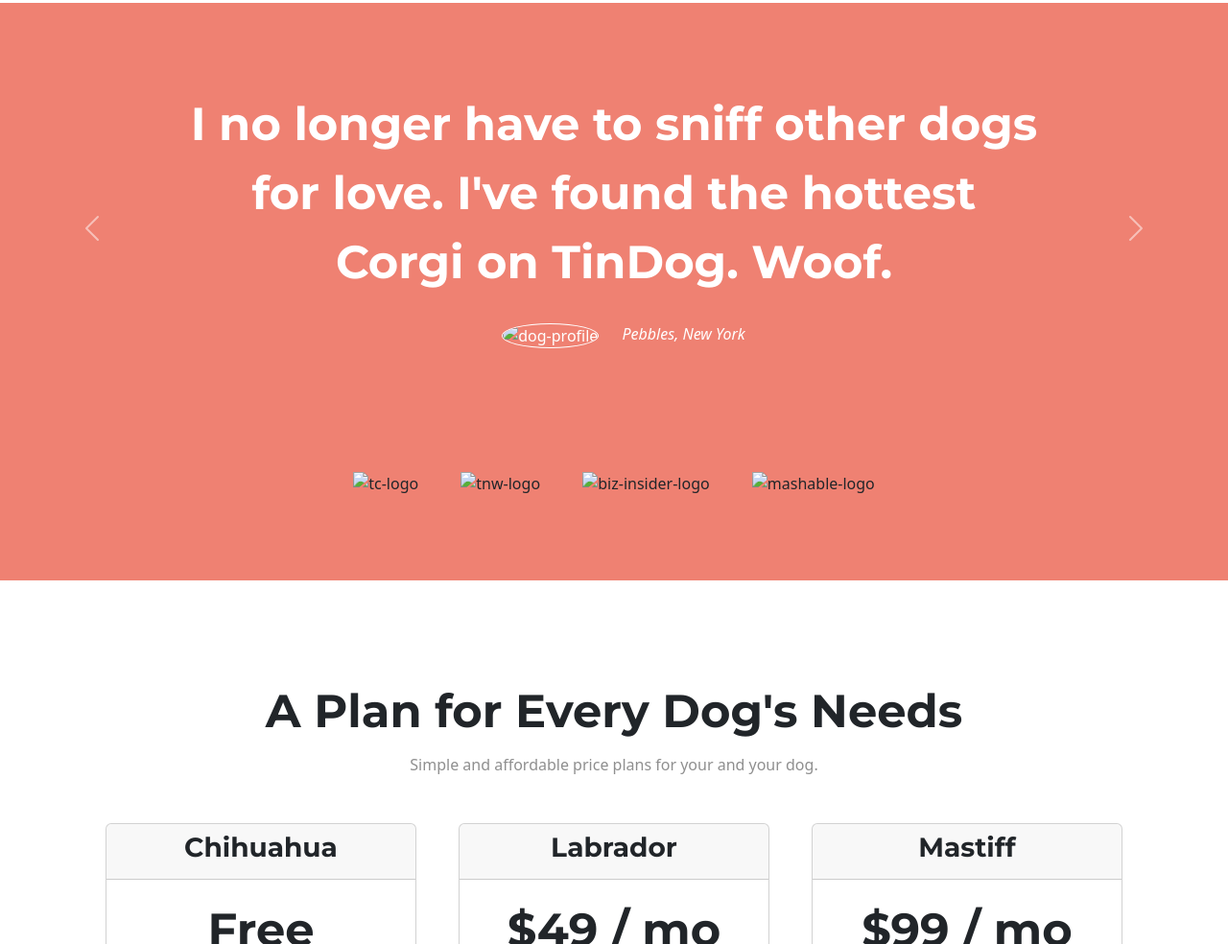
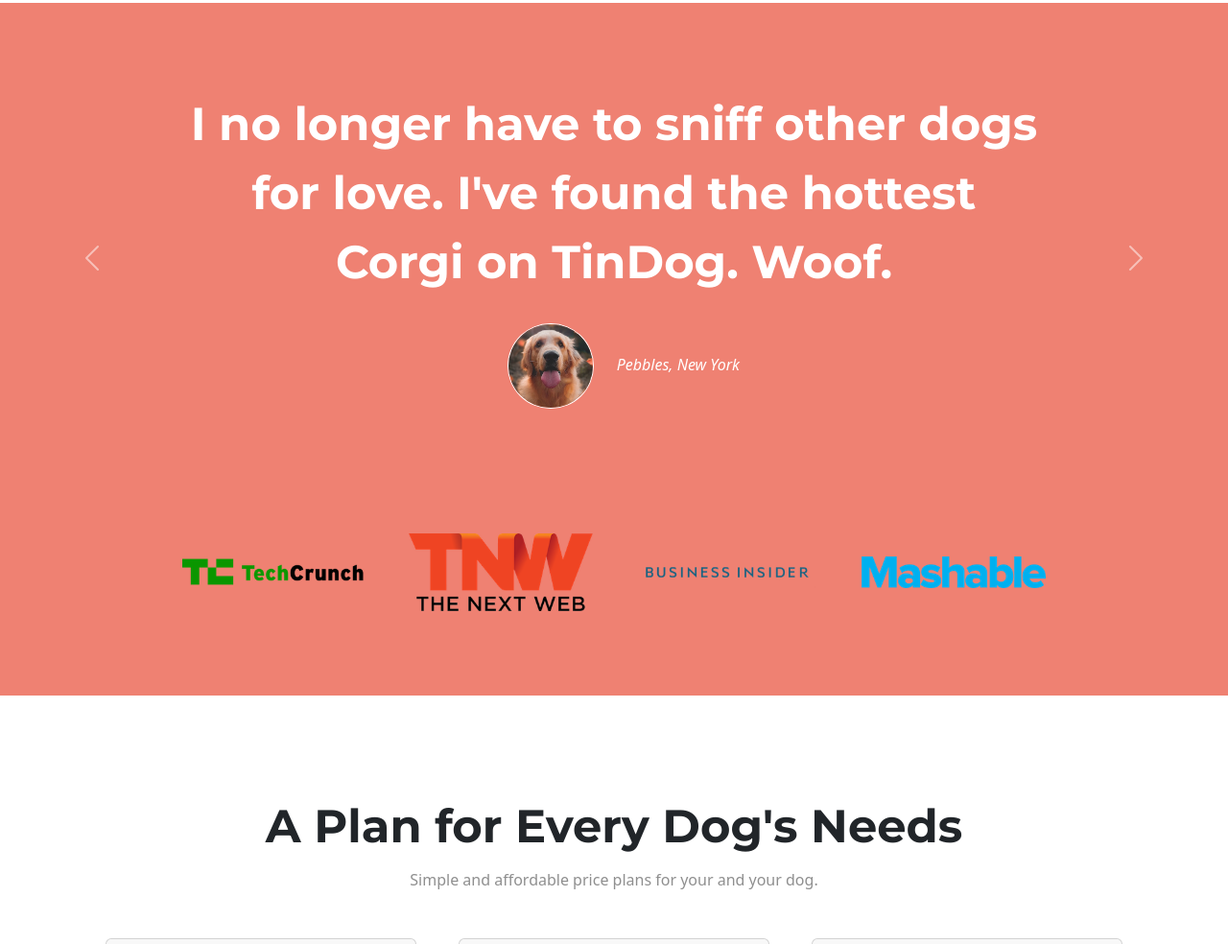
Before and after one commit to omeroo123/TinDog, a plain HTML site: page index.html in a window 1280 px wide. Shown: the part 1113-2097 px from the top of the page at 96% size. Drawn offline with nearby package versions, Linux system fonts and the light colour scheme.

Commit message:
Update index.html

```diff
--- a/index.html
+++ b/index.html
@@ -68,7 +68,7 @@
 
   <div class="col-lg-6">
      <div>
-      <img class="title-img" src="images/iphone6.png" alt="iphone-mockup">
+      <img class="title-img" src="iphone6.png" alt="iphone-mockup">
      </div>
   </div>
 
@@ -113,12 +113,12 @@
       <div class="carousel-inner">
         <div class="carousel-item active">
           <h2>I no longer have to sniff other dogs for love. I've found the hottest Corgi on TinDog. Woof.</h2>
-          <img class="testimonial-img" src="images/dog-img.jpg" alt="dog-profile">
+          <img class="testimonial-img" src="dog-img.jpg" alt="dog-profile">
           <em>Pebbles, New York</em>
         </div>
         <div class="carousel-item">
           <h2 class="testimonial-text">My dog used to be so lonely, but with TinDog's help, they've found the love of their life. I think.</h2>
-          <img class="testimonial-img" src="images/lady-img.jpg" alt="lady-profile">
+          <img class="testimonial-img" src="lady-img.jpg" alt="lady-profile">
           <em>Beverly, Illinois</em>
         </div>
       </div>
@@ -143,10 +143,10 @@
   <!-- Press -->
 
   <section id="press">
-    <img class="press-icon" src="images/techcrunch.png" alt="tc-logo">
-    <img class="press-icon"src="images/tnw.png" alt="tnw-logo">
-    <img class="press-icon"src="images/bizinsider.png" alt="biz-insider-logo">
-    <img class="press-icon"src="images/mashable.png" alt="mashable-logo">
+    <img class="press-icon" src="techcrunch.png" alt="tc-logo">
+    <img class="press-icon"src="tnw.png" alt="tnw-logo">
+    <img class="press-icon"src="bizinsider.png" alt="biz-insider-logo">
+    <img class="press-icon"src="mashable.png" alt="mashable-logo">
 
   </section>
 
```
